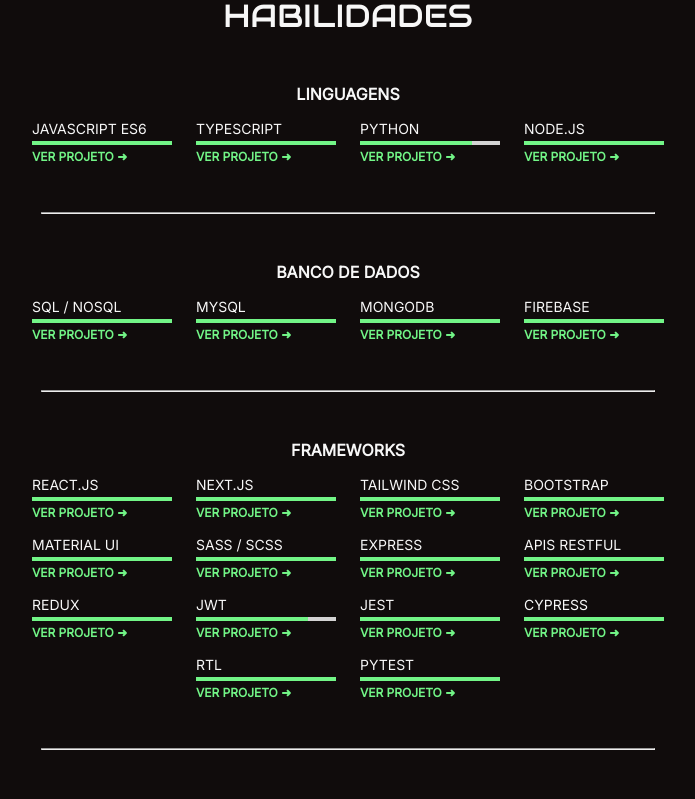
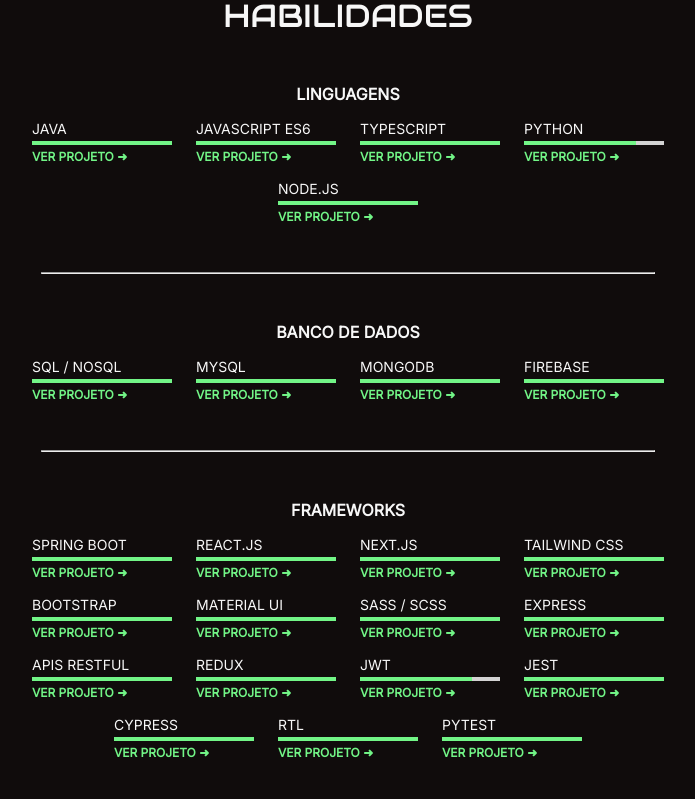
Before and after one commit to steteler/steteler-portfolio, a Next.js app: page / in a window 1280 px wide. Shown: the part 2700-3499 px from the top of the page, without its empty margins (292-987 px from the left). Built offline with nearby package versions, Linux system fonts and the light colour scheme.

Commit message:
ref: atualizado tecnologias

```diff
--- a/components/Section/Skill/index.jsx
+++ b/components/Section/Skill/index.jsx
@@ -1,69 +1,179 @@
-import Title from '@components/Title.jsx';
-import TechnologyContainer from '@components/Section/Skill/Technology/TechnologyContainer.jsx';
-import styles from '@styles/Section/Skill/Skill.module.css';
+import Title from "@components/Title.jsx";
+import TechnologyContainer from "@components/Section/Skill/Technology/TechnologyContainer.jsx";
+import styles from "@styles/Section/Skill/Skill.module.css";
 
 export default function Skill() {
   const languages = [
-    { technology: 'javascript es6', link: 'https://github.com/steteler?tab=repositories', percentage: '100%' },
-    { technology: 'typescript', link: 'https://github.com/steteler?tab=repositories', percentage: '100%' },
-    { technology: 'python', link: 'https://github.com/steteler?tab=repositories', percentage: '80%' },
-    { technology: 'node.js', link: 'https://github.com/steteler?tab=repositories', percentage: '100%' },
+    {
+      technology: "java",
+      link: "https://github.com/steteler?tab=repositories",
+      percentage: "100%",
+    },
+    {
+      technology: "javascript es6",
+      link: "https://github.com/steteler?tab=repositories",
+      percentage: "100%",
+    },
+    {
+      technology: "typescript",
+      link: "https://github.com/steteler?tab=repositories",
+      percentage: "100%",
+    },
+    {
+      technology: "python",
+      link: "https://github.com/steteler?tab=repositories",
+      percentage: "80%",
+    },
+    {
+      technology: "node.js",
+      link: "https://github.com/steteler?tab=repositories",
+      percentage: "100%",
+    },
   ];
 
   const databases = [
-    { technology: 'sql / nosql', link: 'https://github.com/steteler?tab=repositories', percentage: '100%' },
-    { technology: 'mysql', link: 'https://github.com/steteler?tab=repositories', percentage: '100%' },
-    { technology: 'mongodb', link: 'https://github.com/steteler?tab=repositories', percentage: '100%' },
-    { technology: 'firebase', link: 'https://github.com/steteler?tab=repositories', percentage: '100%' },
+    {
+      technology: "sql / nosql",
+      link: "https://github.com/steteler?tab=repositories",
+      percentage: "100%",
+    },
+    {
+      technology: "mysql",
+      link: "https://github.com/steteler?tab=repositories",
+      percentage: "100%",
+    },
+    {
+      technology: "mongodb",
+      link: "https://github.com/steteler?tab=repositories",
+      percentage: "100%",
+    },
+    {
+      technology: "firebase",
+      link: "https://github.com/steteler?tab=repositories",
+      percentage: "100%",
+    },
   ];
 
   const frameworks = [
-    { technology: 'react.js', link: 'https://github.com/steteler?tab=repositories', percentage: '100%' },
-    { technology: 'next.js', link: 'https://github.com/steteler?tab=repositories', percentage: '100%' },
-    { technology: 'tailwind css', link: 'https://github.com/steteler?tab=repositories', percentage: '100%' },
-    { technology: 'bootstrap', link: 'https://github.com/steteler?tab=repositories', percentage: '100%' },
-    { technology: 'material ui', link: 'https://github.com/steteler?tab=repositories', percentage: '100%' },
-    { technology: 'sass / scss', link: 'https://github.com/steteler?tab=repositories', percentage: '100%' },
-    { technology: 'express', link: 'https://github.com/steteler?tab=repositories', percentage: '100%' },
-    { technology: 'apis restful', link: 'https://github.com/steteler?tab=repositories', percentage: '100%' },
-    { technology: 'redux', link: 'https://github.com/steteler?tab=repositories', percentage: '100%' },
-    { technology: 'jwt', link: 'https://github.com/steteler?tab=repositories', percentage: '80%' },
-    { technology: 'jest', link: 'https://github.com/steteler?tab=repositories', percentage: '100%' },
-    { technology: 'cypress', link: 'https://github.com/steteler?tab=repositories', percentage: '100%' },
-    { technology: 'rtl', link: 'https://github.com/steteler?tab=repositories', percentage: '100%' },
-    { technology: 'pytest', link: 'https://github.com/steteler?tab=repositories', percentage: '100%' },
+    {
+      technology: "spring boot",
+      link: "https://github.com/steteler?tab=repositories",
+      percentage: "100%",
+    },
+    {
+      technology: "react.js",
+      link: "https://github.com/steteler?tab=repositories",
+      percentage: "100%",
+    },
+    {
+      technology: "next.js",
+      link: "https://github.com/steteler?tab=repositories",
+      percentage: "100%",
+    },
+    {
+      technology: "tailwind css",
+      link: "https://github.com/steteler?tab=repositories",
+      percentage: "100%",
+    },
+    {
+      technology: "bootstrap",
+      link: "https://github.com/steteler?tab=repositories",
+      percentage: "100%",
+    },
+    {
+      technology: "material ui",
+      link: "https://github.com/steteler?tab=repositories",
+      percentage: "100%",
+    },
+    {
+      technology: "sass / scss",
+      link: "https://github.com/steteler?tab=repositories",
+      percentage: "100%",
+    },
+    {
+      technology: "express",
+      link: "https://github.com/steteler?tab=repositories",
+      percentage: "100%",
+    },
+    {
+      technology: "apis restful",
+      link: "https://github.com/steteler?tab=repositories",
+      percentage: "100%",
+    },
+    {
+      technology: "redux",
+      link: "https://github.com/steteler?tab=repositories",
+      percentage: "100%",
+    },
+    {
+      technology: "jwt",
+      link: "https://github.com/steteler?tab=repositories",
+      percentage: "80%",
+    },
+    {
+      technology: "jest",
+      link: "https://github.com/steteler?tab=repositories",
+      percentage: "100%",
+    },
+    {
+      technology: "cypress",
+      link: "https://github.com/steteler?tab=repositories",
+      percentage: "100%",
+    },
+    {
+      technology: "rtl",
+      link: "https://github.com/steteler?tab=repositories",
+      percentage: "100%",
+    },
+    {
+      technology: "pytest",
+      link: "https://github.com/steteler?tab=repositories",
+      percentage: "100%",
+    },
   ];
 
   const tools = [
-    { technology: 'linux / ubuntu', link: 'https://github.com/steteler?tab=repositories', percentage: '100%' },
-    { technology: 'ci / cd', link: 'https://github.com/steteler?tab=repositories', percentage: '100%' },
-    { technology: 'figma', link: 'https://github.com/steteler?tab=repositories', percentage: '100%' },
-    { technology: 'trello', link: 'https://github.com/steteler?tab=repositories', percentage: '100%' },
-    { technology: 'docker', link: 'https://github.com/steteler?tab=repositories', percentage: '100%' },
-    { technology: 'docker compose', link: 'https://github.com/steteler?tab=repositories', percentage: '100%' },
+    {
+      technology: "linux / ubuntu",
+      link: "https://github.com/steteler?tab=repositories",
+      percentage: "100%",
+    },
+    {
+      technology: "ci / cd",
+      link: "https://github.com/steteler?tab=repositories",
+      percentage: "100%",
+    },
+    {
+      technology: "figma",
+      link: "https://github.com/steteler?tab=repositories",
+      percentage: "100%",
+    },
+    {
+      technology: "trello",
+      link: "https://github.com/steteler?tab=repositories",
+      percentage: "100%",
+    },
+    {
+      technology: "docker",
+      link: "https://github.com/steteler?tab=repositories",
+      percentage: "100%",
+    },
+    {
+      technology: "docker compose",
+      link: "https://github.com/steteler?tab=repositories",
+      percentage: "100%",
+    },
   ];
   return (
     <section className={styles.skill} id="skill">
       <Title text="habilidades" />
-      <TechnologyContainer
-        technologies={languages}
-        title="linguagens"
-      />
-      <hr style={{ width: '80%' }} />
-      <TechnologyContainer
-        technologies={databases}
-        title="banco de dados"
-      />
-      <hr style={{ width: '80%' }} />
-      <TechnologyContainer
-        technologies={frameworks}
-        title="frameworks"
-      />
-      <hr style={{ width: '80%' }} />
-      <TechnologyContainer
-        technologies={tools}
-        title="ferramentas & devops"
-      />
+      <TechnologyContainer technologies={languages} title="linguagens" />
+      <hr style={{ width: "80%" }} />
+      <TechnologyContainer technologies={databases} title="banco de dados" />
+      <hr style={{ width: "80%" }} />
+      <TechnologyContainer technologies={frameworks} title="frameworks" />
+      <hr style={{ width: "80%" }} />
+      <TechnologyContainer technologies={tools} title="ferramentas & devops" />
     </section>
   );
 }
```
